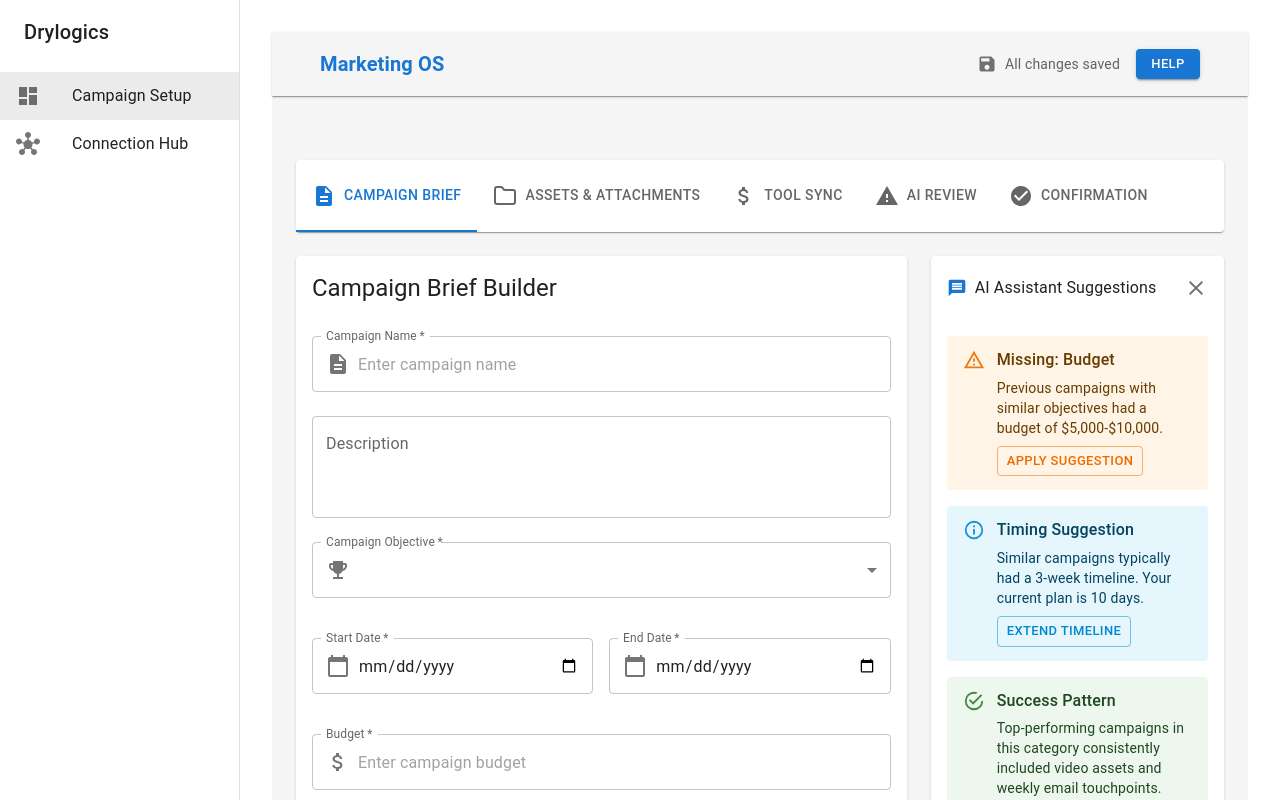
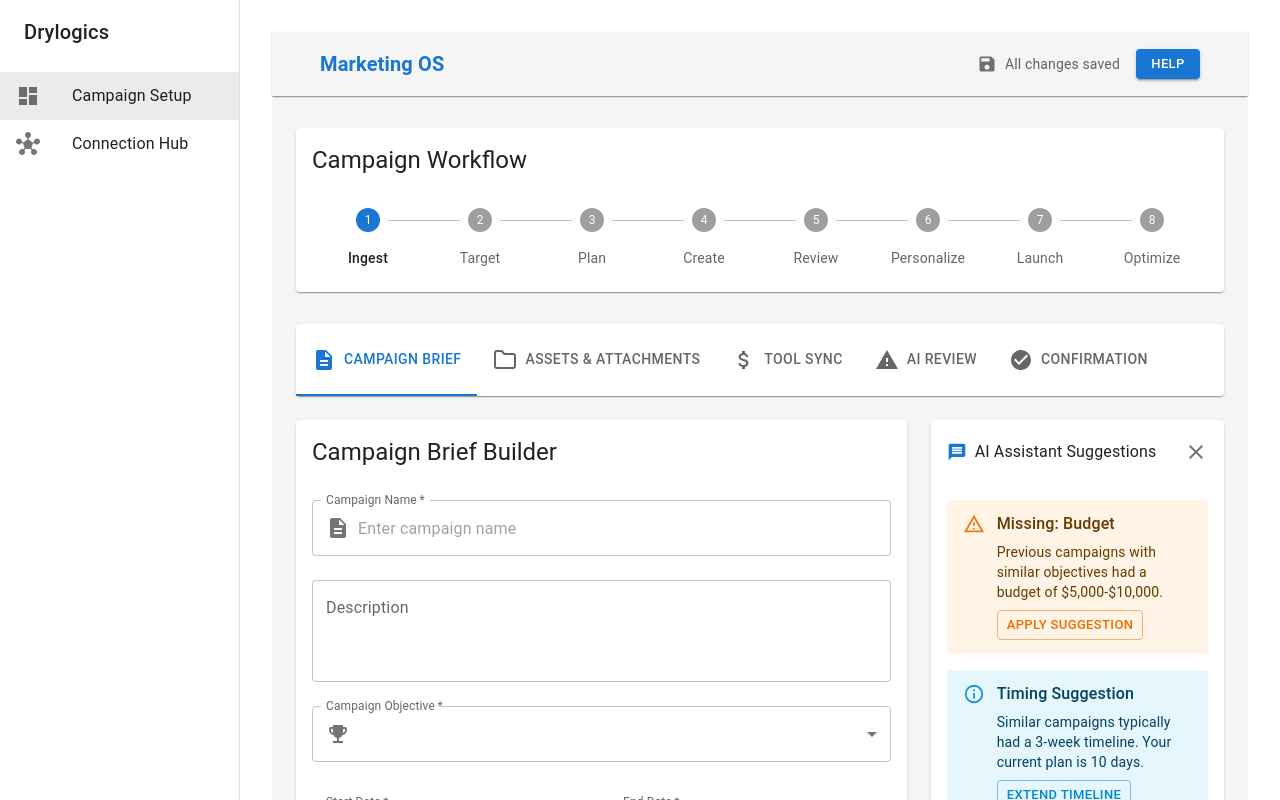
Before and after one commit to arunvijaykumar10/prototype, a React (Vite) app: page /marketing-os in a window 1280 px wide. Shown: the top 800 px of the page. Built offline with nearby package versions, Linux system fonts and the light colour scheme.

Commit message:
fixed errrors (#5)

```diff
--- a/src/pages/AssetAttach.tsx
+++ b/src/pages/AssetAttach.tsx
@@ -315,7 +315,7 @@ const AssetAttachmentUploadPanel: React.FC<{
   };
 
   const handleViewModeChange = (
-    event: any,
+    _event: React.MouseEvent<HTMLElement>,
     newValue: React.SetStateAction<string> | null
   ) => {
     if (newValue !== null) {
--- a/src/pages/CampaignWorkFlow.tsx
+++ b/src/pages/CampaignWorkFlow.tsx
@@ -163,7 +163,7 @@ const MarketingOSLayout = () => {
       <Container component="main" maxWidth="lg" sx={{ py: 4, flexGrow: 1 }}>
         {/* Progress Steps */}
         <Box mb={4}>
-          {/* <ProgressTracker currentStep={activeStep} /> */}
+          <ProgressTracker currentStep={0} />
         </Box>
 
         {/* Navigation Tabs */}
```
